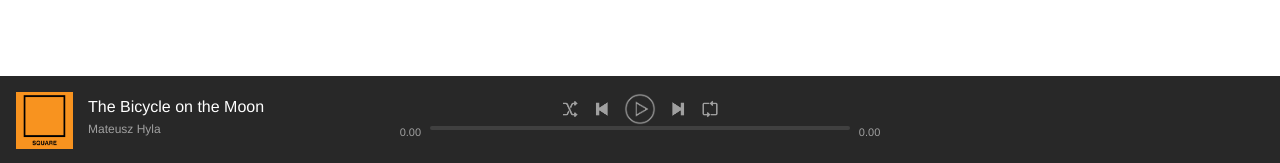
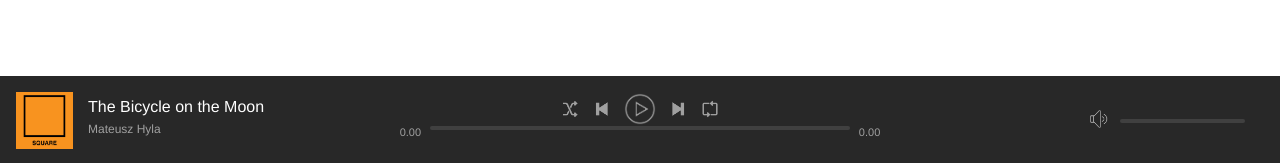
Before and after one commit to eccololo/Slotify, a PHP site: page / in a window 1280 px wide. Shown: the part 634-797 px from the top of the page. Run offline with PHP 8.4, Linux system fonts and the light colour scheme; the visitor is signed in with stand-in values (Sample User, id 1).

Commit message:
add folume bar to playing bar

```diff
--- a/assets/css/style.css
+++ b/assets/css/style.css
@@ -28,6 +28,11 @@ html, body {
 #nowPlayingRight {
     width: 30%;
     min-width: 180px;
+}
+
+#nowPlayingRight {
+    position: relative;
+    margin-top: 16px;
 }
 
 #nowPlayingCenter {
@@ -127,3 +132,13 @@ html, body {
     font-size: 12px;
     color: #a0a0a0;
 }
+
+.volumeBar {
+    width: 180px;
+    position: absolute;
+    right: 0;
+}
+
+.volumeBar .progressBar {
+    width: 125px;
+}
--- a/index.php
+++ b/index.php
@@ -72,7 +72,18 @@
                          </div>
                     </div>
                     <div id="nowPlayingRight">
+                         <div class="volumeBar">
+                              <button class="controlButton volume" title="Volume button">
+                                   <img src="assets/images/icons/volume.png" alt="Volume">
+                              </button>
+                              <div class="progressBar">
+                                        <div class="progressBarBg">
+                                             <div class="progress">
 
+                                             </div>
+                                        </div>
+                              </div>
+                         </div>
                     </div>
                </div>
          </div>
```
